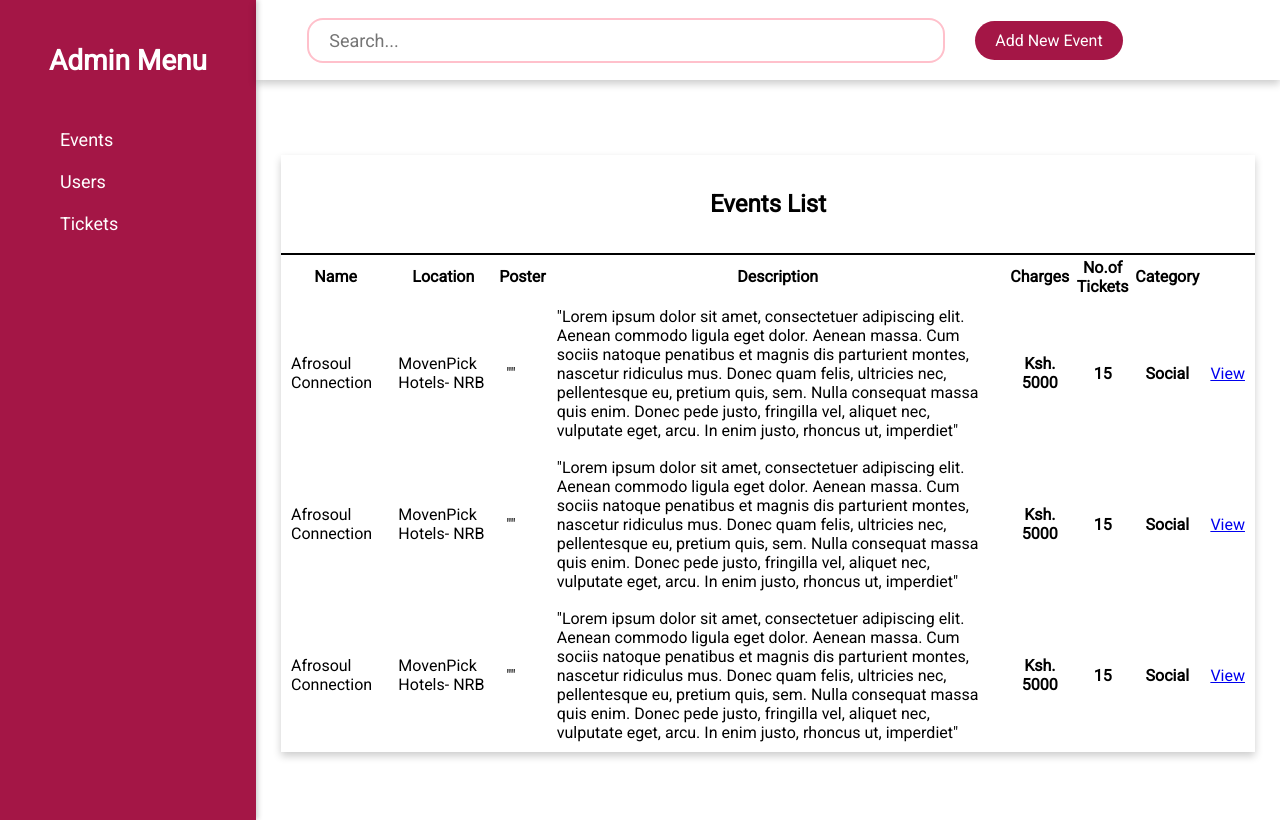
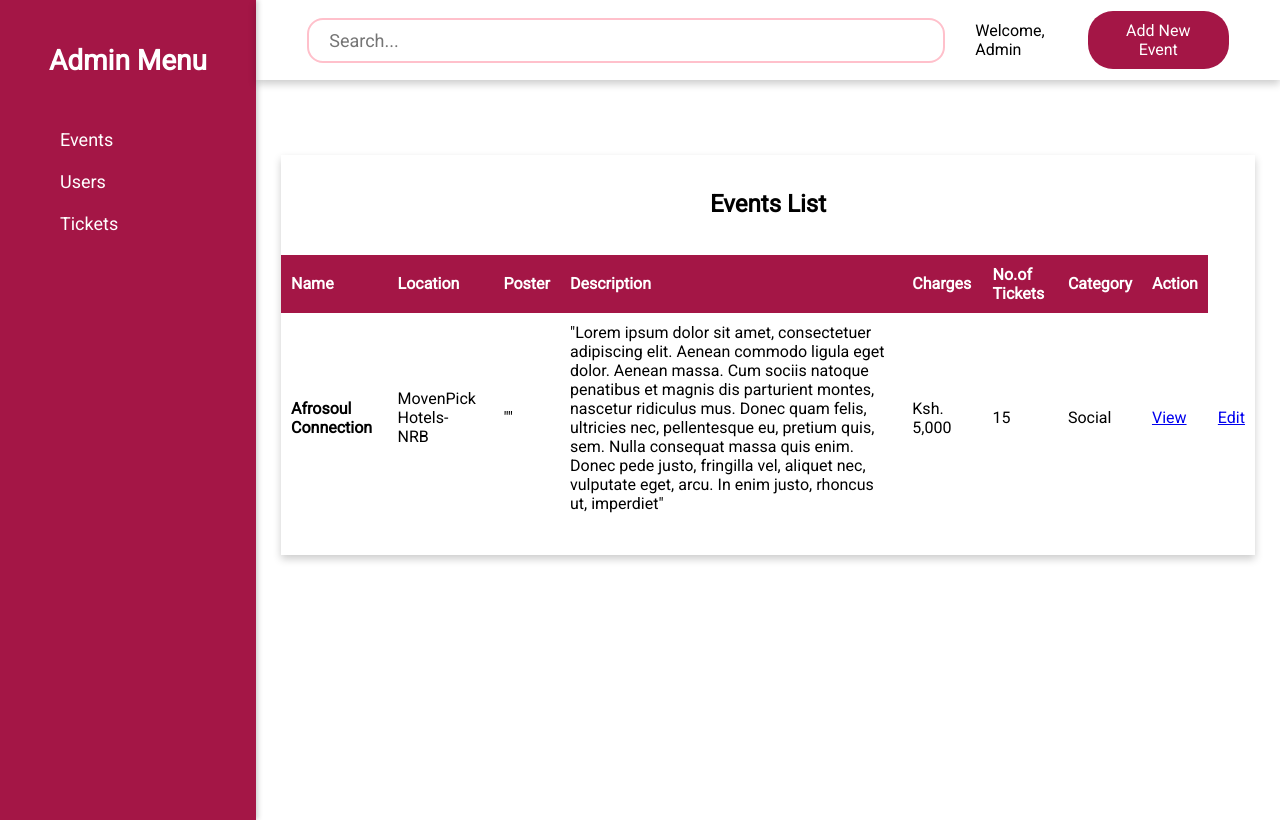
Before and after one commit to codingvaleria/yourdanceplug, a plain HTML site: page adminpanel.html in a window 1280 px wide. Drawn offline with Linux system fonts and the light colour scheme.

Commit message:
Polish styles on cevents table

```diff
--- a/adminpanel.css
+++ b/adminpanel.css
@@ -136,14 +136,10 @@ li {
   display: flex;
   flex-direction: column;
   justify-content: space-around;
-  /* justify-content: space-around;
-  align-items: flex-start;
-  flex-wrap: wrap; */
 }
 
 .events-table {
   min-height: 50vh;
-
   margin: 75px 25px 25px 25px;
   box-shadow: 0 4px 8px rgba(0, 0, 0, 0.2);
   display: flex;
@@ -153,17 +149,35 @@ li {
 .title {
   display: flex;
   align-items: center;
-  justify-content: center;
+  justify-content: space-around;
   padding: 15px 10px;
-  border-bottom: 2px solid black;
+  border-bottom: 2px solid white;
 }
 
-.table {
-  padding: 10px;
+.title h2 {
+  font-size: 24px;
 }
 
-.th,
+.events-table table {
+  width: 100%;
+  border-collapse: collapse;
+  border-spacing: 0;
+}
+
+th {
+  color: white;
+  background-color: #a41646;
+  padding: 10px;
+  font-weight: bold;
+  text-align: left;
+}
+
 td {
+  padding: 10px;
   text-align: left;
-  padding: 8px;
+  border-bottom: 1px solid white;
 }
+
+td:first-child {
+  font-weight: bold;
+}
--- a/adminpanel.html
+++ b/adminpanel.html
@@ -35,6 +35,7 @@
               <input type="text" placeholder="Search..." />
             </div>
             <div class="user">
+              <span> Welcome, Admin</span>
               <a href="#" class="add-new-btn">Add New Event</a>
             </div>
           </div>
@@ -55,6 +56,7 @@
                   <th>Charges</th>
                   <th>No.of Tickets</th>
                   <th>Category</th>
+                  <th>Action</th>
                 </tr>
                 <tr>
                   <td>Afrosoul Connection</td>
@@ -69,79 +71,14 @@
                     Donec pede justo, fringilla vel, aliquet nec, vulputate
                     eget, arcu. In enim justo, rhoncus ut, imperdiet"
                   </td>
-                  <th>Ksh. 5000</th>
-                  <th>15</th>
-                  <th>Social</th>
-                  <td><a href="#" class="this-btn"> View</a></td>
-                </tr>
-
-                <tr>
-                  <td>Afrosoul Connection</td>
-                  <td>MovenPick Hotels- NRB</td>
-                  <td>""</td>
-                  <td>
-                    "Lorem ipsum dolor sit amet, consectetuer adipiscing elit.
-                    Aenean commodo ligula eget dolor. Aenean massa. Cum sociis
-                    natoque penatibus et magnis dis parturient montes, nascetur
-                    ridiculus mus. Donec quam felis, ultricies nec, pellentesque
-                    eu, pretium quis, sem. Nulla consequat massa quis enim.
-                    Donec pede justo, fringilla vel, aliquet nec, vulputate
-                    eget, arcu. In enim justo, rhoncus ut, imperdiet"
-                  </td>
-                  <th>Ksh. 5000</th>
-                  <th>15</th>
-                  <th>Social</th>
-                  <td><a href="#" class="this-btn"> View</a></td>
-                </tr>
-
-                <tr>
-                  <td>Afrosoul Connection</td>
-                  <td>MovenPick Hotels- NRB</td>
-                  <td>""</td>
-                  <td>
-                    "Lorem ipsum dolor sit amet, consectetuer adipiscing elit.
-                    Aenean commodo ligula eget dolor. Aenean massa. Cum sociis
-                    natoque penatibus et magnis dis parturient montes, nascetur
-                    ridiculus mus. Donec quam felis, ultricies nec, pellentesque
-                    eu, pretium quis, sem. Nulla consequat massa quis enim.
-                    Donec pede justo, fringilla vel, aliquet nec, vulputate
-                    eget, arcu. In enim justo, rhoncus ut, imperdiet"
-                  </td>
-                  <th>Ksh. 5000</th>
-                  <th>15</th>
-                  <th>Social</th>
-                  <td><a href="#" class="this-btn"> View</a></td>
+                  <td>Ksh. 5,000</td>
+                  <td>15</th>
+                  <td>Social</td>
+                   <td><a href="#" class="this-btn"> View</a></td>
+                  <td><a href="#" class="this-btn"> Edit </a></td>
                 </tr>
               </table>
             </div>
-            <!-- <div class="users-table">
-              <div class="title">
-                <h2>Users</h2>
-                <a href="#" class="tickets-btn"> View All</a>
-              </div>
-              <table>
-                <tr>
-                  <th>Profile</th>
-                  <th>Name</th>
-                  <th>Option</th>
-                </tr>
-                <tr>
-                  <td>John Doe</td>
-                  <td>St.James College</td>
-                  <td>120</td>
-                </tr>
-                <tr>
-                  <td>John Doe</td>
-                  <td>St.James College</td>
-                  <td>120</td>
-                </tr>
-                <tr>
-                  <td>John Doe</td>
-                  <td>St.James College</td>
-                  <td>120</td>
-                </tr>
-              </table>
-            </div> -->
           </div>
         </div>
       </div>
```
